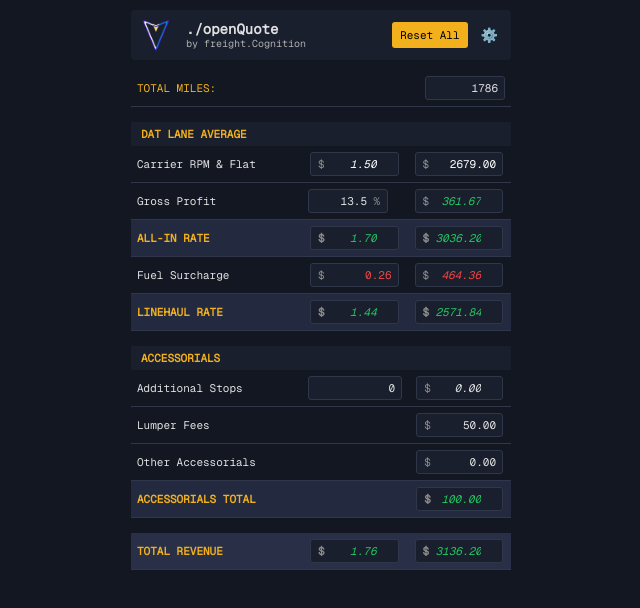
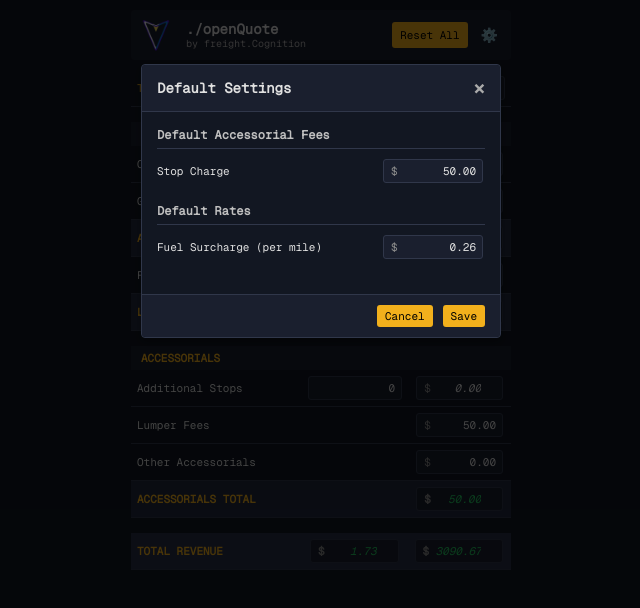
Before and after one commit to freightCognition/openQuote, a browser extension: page sidepanel.html in a window 1280 px wide. Both pictures are taken after a click on the button "⚙️". Shown: the whole page, without its empty margins (319-959 px from the left). Drawn offline with Linux system fonts and the light colour scheme.

Commit message:
settings modal added

```diff
--- a/calculator.js
+++ b/calculator.js
@@ -56,7 +56,11 @@
 
   // Calculate All-In Total (miles * all-in rate)
   const allInTotal = miles * allInRate;
-  allInTotalInput.value = allInTotal.toFixed(2);
+  if (allInTotalInput) {
+    allInTotalInput.value = allInTotal.toFixed(2);
+  } else {
+    avgTripTotalInput.value = allInTotal.toFixed(2);
+  }
 
   // Calculate Fuel Surcharge total (miles * fuel rate)
   const fuelTotal = miles * fuelRate;
@@ -73,10 +77,12 @@
 
   // Calculate average trip total (linehaul total + fuel total)
   const avgTripTotal = linehaulTotal + fuelTotal;
-  avgTripTotalInput.value = avgTripTotal.toFixed(2);
+  if (!allInTotalInput) {
+    avgTripTotalInput.value = avgTripTotal.toFixed(2);
+  }
 
-  // Calculate stops total with stop fee from settings if available
-  const stopFee = window.settings ? settings.stopFee : 0;
+  // Calculate stops total with stop fee from settings
+  const stopFee = window.settings ? settings.stopFee : 50.00;
   const stopsTotal = stops * stopFee;
   stopsTotalInput.value = stopsTotal.toFixed(2);
 
@@ -106,13 +112,7 @@
 
   resetBtn.addEventListener('click', resetForm);
 
-  // Add gear icon event listener for settings
-  const gearIcon = document.querySelector('.gear-icon');
-  if (gearIcon) {
-    gearIcon.addEventListener('click', () => {
-      alert('Settings functionality will be implemented in a future update.');
-    });
-  }
+  // Settings button is now handled in settings.js
 }
 
 // Reset form to default values
--- a/settings.js
+++ b/settings.js
@@ -30,7 +30,86 @@
   }
 }
 
+// Initialize settings modal functionality
+function initSettingsModal() {
+  const modal = document.getElementById('settings-modal');
+  const settingsBtn = document.getElementById('settings-btn');
+  const closeBtn = document.querySelector('.close-modal');
+  const saveBtn = document.getElementById('save-settings');
+  const cancelBtn = document.getElementById('cancel-settings');
+  const stopChargeInput = document.getElementById('default-stop-charge');
+  const fuelRateInput = document.getElementById('default-fuel-rate');
+
+  // Open modal when settings button is clicked
+  settingsBtn.addEventListener('click', () => {
+    // Update input values with current settings
+    stopChargeInput.value = settings.stopFee.toFixed(settings.decimalPlaces);
+    fuelRateInput.value = settings.defaultFuelRate.toFixed(settings.decimalPlaces);
+
+    // Show modal
+    modal.style.display = 'block';
+  });
+
+  // Close modal when X is clicked
+  closeBtn.addEventListener('click', () => {
+    modal.style.display = 'none';
+  });
+
+  // Close modal when Cancel is clicked
+  cancelBtn.addEventListener('click', () => {
+    modal.style.display = 'none';
+  });
+
+  // Save settings when Save button is clicked
+  saveBtn.addEventListener('click', () => {
+    // Update settings object with form values
+    settings.stopFee = parseFloat(stopChargeInput.value);
+    settings.defaultFuelRate = parseFloat(fuelRateInput.value);
+
+    // Save to localStorage
+    saveSettings();
+
+    // Close modal
+    modal.style.display = 'none';
+
+    // Update calculator with new settings
+    updateCalculator();
+  });
+
+  // Close modal when clicking outside
+  window.addEventListener('click', (event) => {
+    if (event.target === modal) {
+      modal.style.display = 'none';
+    }
+  });
+}
+
+// Function to update calculator based on new settings
+function updateCalculator() {
+  // Recalculate stops total if there are any stops
+  const stopsInput = document.getElementById('stops');
+  const stopsTotalInput = document.getElementById('stops-total');
+  const fuelRateInput = document.getElementById('fuel-rate');
+
+  // Update and recalculate stops
+  if (stopsInput && stopsTotalInput && parseInt(stopsInput.value) > 0) {
+    const stopsCount = parseInt(stopsInput.value);
+    stopsTotalInput.value = (stopsCount * settings.stopFee).toFixed(settings.decimalPlaces);
+  }
+
+  // Update fuel rate field
+  if (fuelRateInput) {
+    fuelRateInput.value = settings.defaultFuelRate.toFixed(settings.decimalPlaces);
+  }
+
+  // Trigger recalculation of the entire calculator
+  const event = new Event('input', { bubbles: true });
+  if (stopsInput) stopsInput.dispatchEvent(event);
+  if (fuelRateInput) fuelRateInput.dispatchEvent(event);
+}
+
 // Initialize settings on page load
 document.addEventListener('DOMContentLoaded', () => {
   loadSettings();
+  initSettingsModal();
 });
--- a/sidepanel.html
+++ b/sidepanel.html
@@ -17,7 +17,7 @@
     </div>
     <div class="actions">
       <button id="reset-btn" class="primary">Reset All</button>
-      <button class="gear-icon">⚙️</button>
+      <button id="settings-btn" class="gear-icon">⚙️</button>
     </div>
   </div>
 
@@ -169,6 +169,40 @@
     </table>
   </div>
 
+  <!-- Settings Modal -->
+  <div id="settings-modal" class="modal">
+    <div class="modal-content">
+      <div class="modal-header">
+        <h3>Default Settings</h3>
+        <span class="close-modal">&times;</span>
+      </div>
+      <div class="modal-body">
+        <div class="settings-section">
+          <h4>Default Accessorial Fees</h4>
+          <div class="setting-item">
+            <label for="default-stop-charge">Stop Charge</label>
+            <div class="dollar-input">
+              <input type="number" id="default-stop-charge" value="50.00" step="0.01">
+            </div>
+          </div>
+        </div>
+        <div class="settings-section">
+          <h4>Default Rates</h4>
+          <div class="setting-item">
+            <label for="default-fuel-rate">Fuel Surcharge (per mile)</label>
+            <div class="dollar-input">
+              <input type="number" id="default-fuel-rate" value="0.26" step="0.01">
+            </div>
+          </div>
+        </div>
+      </div>
+      <div class="modal-footer">
+        <button id="cancel-settings" class="primary">Cancel</button>
+        <button id="save-settings" class="primary">Save</button>
+      </div>
+    </div>
+  </div>
+
   <script src="settings.js"></script>
   <script src="calculator.js"></script>
 </body>
```
